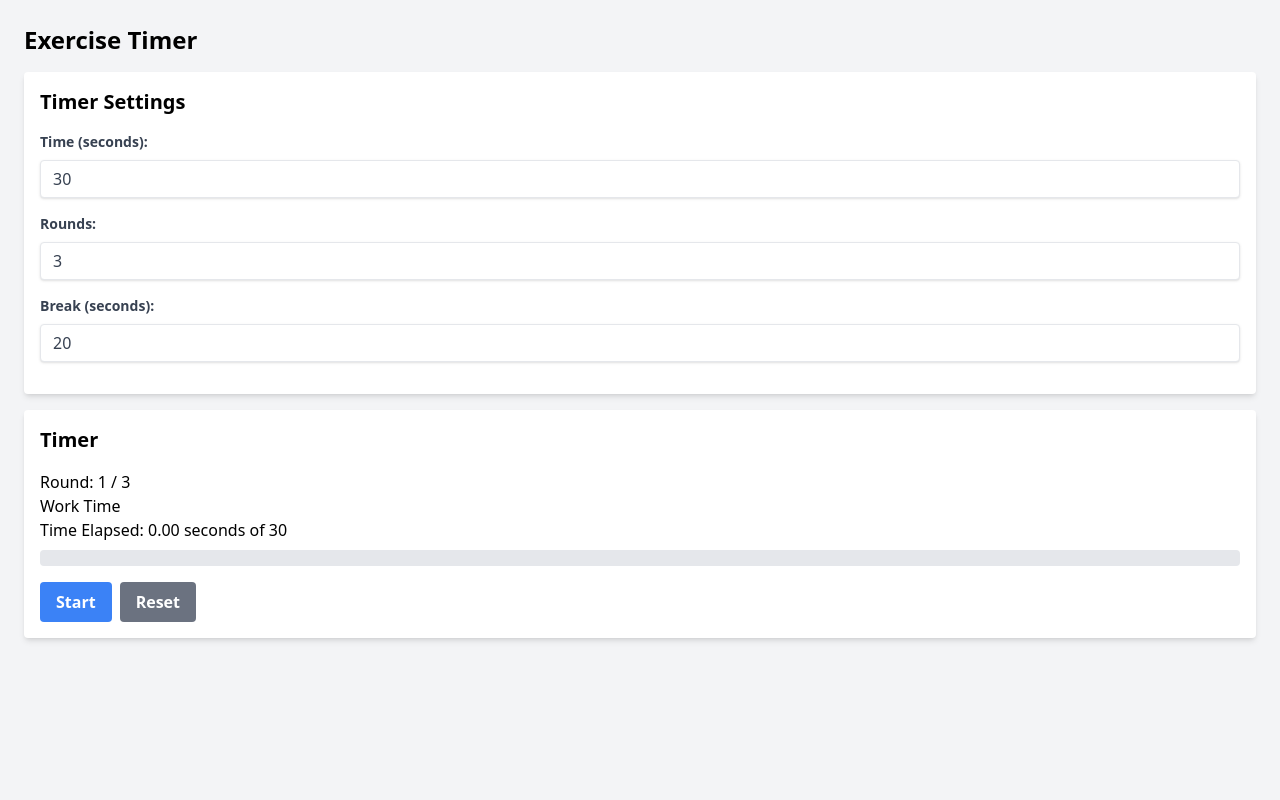
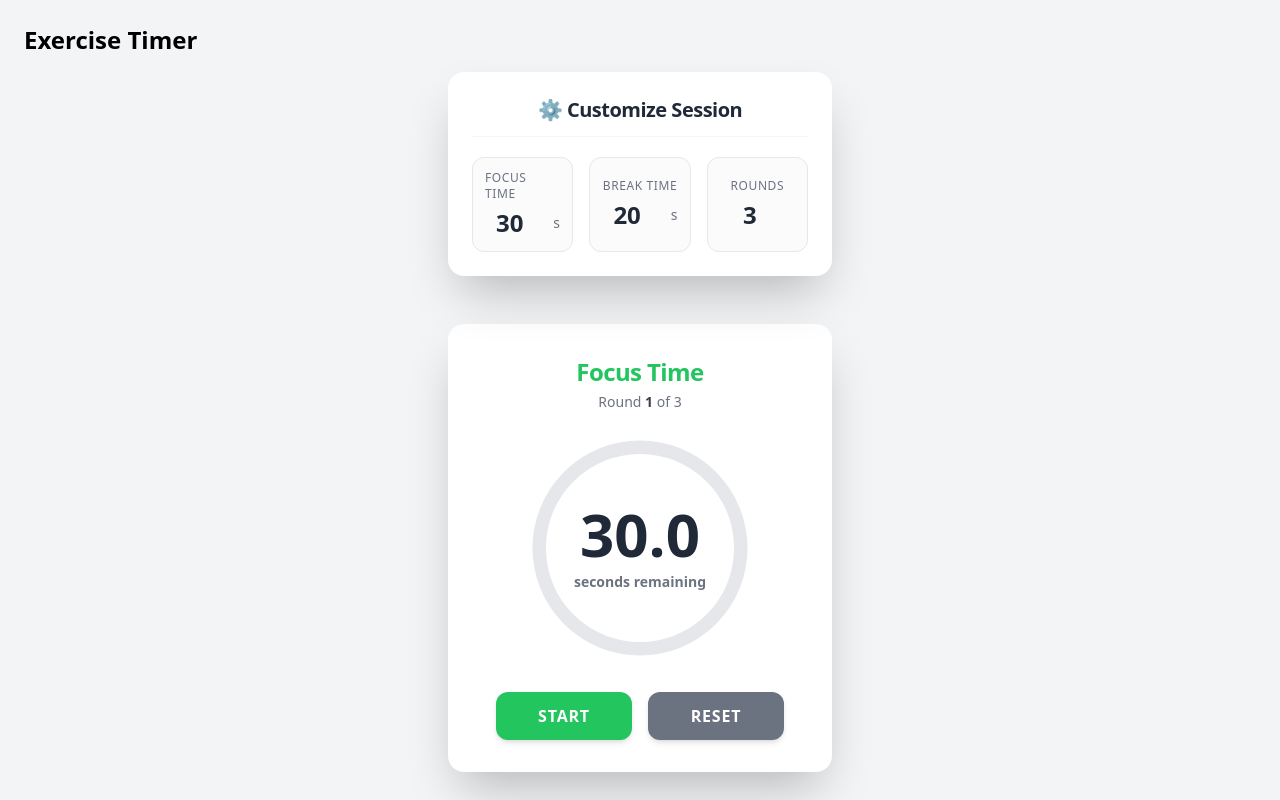
Before and after one commit to korabii/ReactExerciseTimer, a React (Vite) app: page / in a window 1280 px wide. Built offline with nearby package versions, Linux system fonts and the light colour scheme.

Commit message:
AI aided changes to both timer and timer form.

```diff
--- a/package.json
+++ b/package.json
@@ -10,6 +10,7 @@
     "preview": "vite preview"
   },
   "dependencies": {
+    "framer-motion": "^12.23.24",
     "react": "^18.3.1",
     "react-dom": "^18.3.1"
   },
--- a/src/App.jsx
+++ b/src/App.jsx
@@ -18,6 +18,7 @@ function App() {
       <div className="p-6 bg-gray-100 min-h-screen">
          <h1 className="text-2xl font-bold mb-4">Exercise Timer</h1>
          <TimerForm bundle={bundle} />
+         <br/><br/>
          <Timer bundle={bundle} />
       </div>
    );
--- a/src/components/Timer.jsx
+++ b/src/components/Timer.jsx
@@ -1,100 +1,192 @@
-import React, { useState, useEffect, useRef } from 'react';
+import React, { useState, useEffect, useRef } from "react";
+import { motion, AnimatePresence } from "framer-motion";
 
 const Timer = ({ bundle }) => {
-   // props
   const { settings } = bundle;
-   // state
+
   const [currentRound, setCurrentRound] = useState(1);
-   const [timerCount, setTimerCount] = useState(0);
   const [isBreak, setIsBreak] = useState(false);
   const [isRunning, setIsRunning] = useState(false);
-   // refs
-   const intervalRef = useRef(null);
-   const lastUpdateRef = useRef(Date.now());
-   // Booleans
-   const restingTimer = (!isBreak && timerCount >= settings.time);
-   const workingTimer = (isBreak && timerCount >= settings.breakTime);
+  const [timerCount, setTimerCount] = useState(0);
 
-   // Timer logic
-   useEffect(() => {
-      if (isRunning) {
-         //create new interval object if is running is true
-         intervalRef.current = setInterval(() => {
-            //figure out elapsed time by getting (current time) - (last render time or time user clicked start)
+  const startTimeRef = useRef(null);
+  const requestRef = useRef(null);
+
+  const total = isBreak ? settings.breakTime : settings.time;
+  const remaining = Math.max(total - timerCount, 0);
+  const progress = Math.min((timerCount / total) * 100, 100);
+
+  /** Core high-accuracy timer using requestAnimationFrame */
+  const tick = () => {
     const now = Date.now();
-            const elapsedTime = (now - lastUpdateRef.current) / 1000; // Convert to seconds
-            lastUpdateRef.current = now;
+    // This calculation is correct for elapsed time
+    const elapsed = (now - startTimeRef.current) / 1000;
+    setTimerCount(elapsed);
 
-            // When timer reaches the user-defined work or break time
-            if (restingTimer || workingTimer) {
-               // Alternate between break and work
-               setIsBreak(prev => !prev);
-               // Reset timer
-               setTimerCount(0);
-
-               // Stop timer if max rounds reached
-               if (!isBreak && currentRound >= settings.rounds) {
-                  //base case
-                  setIsRunning(false);
-               } else if (!isBreak) {
-                  // Increment rounds if it was a work round
-                  setCurrentRound(prev => prev + 1);
-               }
+    if (elapsed >= total) {
+      handlePhaseComplete();
+      return;
     }
 
-            // Increment timer while app is in running state
-            // schedules the use effect to be called again after everything has finished executng, including the 30 millisecond break.
-            setTimerCount(prev => prev + elapsedTime);
-         }, 27);
-      }
-
-      //setTimerCount will cause useeffect to fire on every re-render also calling the unmount function every time, not ideal but works.
-      return () => {
-         //console.log("unmount");
-         clearInterval(intervalRef.current)
-      };
-   }, [isRunning, timerCount]);
-
-
-
-   // Handle start/stop button
-   const handleStartStop = () => {
-      setIsRunning(prev => !prev);
-      //reseting last update time here is crucial as it will re-set everytime the user starts and stops the timer/application.
-      lastUpdateRef.current = Date.now();
+    requestRef.current = requestAnimationFrame(tick);
   };
 
-   // Reset the timer
-   const handleReset = () => {
-      clearInterval(intervalRef.current); // Clear the interval immediately
-      setIsRunning(false);
-      setCurrentRound(1);
-      setTimerCount(0);
-      setIsBreak(false);
+  const startTimer = () => {
+    // Only start if the timer isn't already running
+    if (!requestRef.current) {
+        startTimeRef.current = Date.now() - timerCount * 1000;
+        requestRef.current = requestAnimationFrame(tick);
+    }
   };
 
+  const stopTimer = () => {
+    if (requestRef.current) {
+      cancelAnimationFrame(requestRef.current);
+      requestRef.current = null; // IMPORTANT: Clear the ref
+    }
+  };
+
+  /** Handles the transition between work/break phases */
+  const handlePhaseComplete = () => {
+    // 1. Always stop the current timer loop
+    stopTimer();
+    setTimerCount(total); // visually complete progress
+
+    setTimeout(() => {
+      if (!isBreak) {
+        // End of WORK phase → go to BREAK
+        if (currentRound >= settings.rounds) {
+          // All rounds done - Timer finishes
+          setIsRunning(false);
+          return;
+        }
+        // Change state to break, the useEffect below will handle starting the new timer
+        setIsBreak(true);
+      } else {
+        // End of BREAK phase → next round WORK
+        // Change state to next round and work, useEffect will handle starting
+        setIsBreak(false);
+        setCurrentRound((prev) => prev + 1);
+      }
+      setTimerCount(0); // Reset count *after* state change so useEffect can react
+    }, 250);
+  };
+
+  const handleStartStop = () => {
+    if (isRunning) {
+      setIsRunning(false);
+      stopTimer();
+    } else {
+      setIsRunning(true);
+      // Start timer immediately on click
+      // We pass the current timerCount to startTimer so it resumes from where it paused
+      startTimeRef.current = Date.now() - timerCount * 1000;
+      requestRef.current = requestAnimationFrame(tick);
+    }
+  };
+
+  const handleReset = () => {
+    stopTimer();
+    setIsRunning(false);
+    setIsBreak(false);
+    setTimerCount(0);
+    setCurrentRound(1);
+  };
+
+  // --- useEffect for Automatic Phase Transition ---
+  useEffect(() => {
+    if (isRunning && timerCount === 0) {
+      startTimeRef.current = Date.now();
+      requestRef.current = requestAnimationFrame(tick);
+    }
+  }, [isBreak, currentRound, isRunning, timerCount]);
+
+  // Cleanup effect
+  useEffect(() => {
+    return () => stopTimer();
+  }, []);
+
+  // Dynamic color classes based on the current phase
+  const primaryColor = isBreak ? "text-red-500" : "text-green-500";
+  const primaryBgColor = isBreak ? "bg-red-500 hover:bg-red-600" : "bg-green-500 hover:bg-green-600";
+  const startStopBgColor = isRunning
+    ? "bg-amber-500 hover:bg-amber-600" // Pause uses Amber
+    : primaryBgColor; // Start uses the primary color
+
   return (
-      <div className="bg-white p-4 rounded shadow-md mt-4">
-         <h2 className="text-xl font-semibold mb-4">Timer</h2>
-         <p>Round: {currentRound} / {settings.rounds}</p>
-         <p>{isBreak ? 'Break Time' : 'Work Time'}</p>
-         <p>Time Elapsed: {timerCount.toFixed(2)} seconds of {isBreak ? settings.breakTime : settings.time}</p>
-         <div className="relative mt-2 h-4 bg-gray-200 rounded overflow-hidden">
-            <div
-               className={`absolute top-0 left-0 h-full ${isBreak ? "bg-red-500" : "bg-green-500"}`}
-               style={{ width: `${isBreak ? (timerCount / settings.breakTime) * 100 : (timerCount / settings.time) * 100}%` }}>
+    // Updated container to match the TimerForm's sleek, higher-contrast look
+    <div className="flex flex-col items-center justify-center bg-white p-8 rounded-2xl shadow-2xl w-full max-w-sm mx-auto select-none">
+
+      {/* Title */}
+      <h2 className={`text-2xl font-extrabold mb-1 ${primaryColor} tracking-tight transition-colors duration-300`}>
+        {isBreak ? "Break Time" : "Focus Time"}
+      </h2>
+      <p className="text-sm text-gray-500 mb-6">
+        Round <span className="font-semibold text-gray-700">{currentRound}</span> of {settings.rounds}
+      </p>
+
+      {/* Circular Progress */}
+      <div className="relative w-56 h-56 mb-8">
+        <svg className="absolute inset-0" viewBox="0 0 100 100">
+          {/* Background circle is slightly darker */}
+          <circle
+            className="text-gray-200"
+            stroke="currentColor"
+            strokeWidth="6"
+            fill="transparent"
+            r="45"
+            cx="50"
+            cy="50"
+          />
+          {/* Progress circle uses dynamic color */}
+          <motion.circle
+            className={primaryColor}
+            stroke="currentColor"
+            strokeWidth="6"
+            strokeLinecap="round"
+            fill="transparent"
+            r="45"
+            cx="50"
+            cy="50"
+            strokeDasharray="282.6"
+            strokeDashoffset={282.6 - (progress / 100) * 282.6}
+            animate={{ strokeDashoffset: 282.6 - (progress / 100) * 282.6 }}
+            transition={{ duration: 0.25, ease: "easeOut" }}
+          />
+        </svg>
+
+        {/* Time Display */}
+        <div className="absolute inset-0 flex flex-col items-center justify-center">
+          <AnimatePresence mode="wait">
+            <motion.div
+              key={isBreak ? "break" : "work"}
+              initial={{ opacity: 0, scale: 0.9 }}
+              animate={{ opacity: 1, scale: 1 }}
+              exit={{ opacity: 0, scale: 0.9 }}
+              className="text-center"
+              transition={{ duration: 0.2 }}
+            >
+              <p className="text-6xl font-extrabold text-gray-800 leading-none">
+                {remaining.toFixed(1)}
+              </p>
+              <p className="text-sm font-semibold text-gray-500 mt-2">seconds remaining</p>
+            </motion.div>
+          </AnimatePresence>
         </div>
       </div>
-         <div className="mt-4">
+
+      {/* Buttons - Using the new primary/amber colors and full-width styling */}
+      <div className="flex gap-4 w-full px-4">
         <button
-               className="bg-blue-500 hover:bg-blue-700 text-white font-bold py-2 px-4 rounded mr-2"
           onClick={handleStartStop}
+          // Dynamic button color matching the phase/pause state
+          className={`flex-1 py-3 rounded-xl text-white font-bold shadow-md transition-all duration-200 uppercase tracking-wider ${startStopBgColor}`}
         >
-               {isRunning ? 'Pause' : 'Start'}
+          {isRunning ? "Pause" : "Start"}
         </button>
         <button
-               className="bg-gray-500 hover:bg-gray-700 text-white font-bold py-2 px-4 rounded"
           onClick={handleReset}
+          className="flex-1 py-3 rounded-xl bg-gray-500 hover:bg-gray-700 text-white font-bold shadow-md transition-all duration-200 uppercase tracking-wider"
         >
           Reset
         </button>
--- a/src/components/TimerForm.jsx
+++ b/src/components/TimerForm.jsx
@@ -3,43 +3,66 @@ import React from 'react';
 const TimerForm = ({ bundle }) => {
   const { settings, setSettings } = bundle;
 
-  return (
-    <div className="bg-white p-4 rounded shadow-md">
-      <h2 className="text-xl font-semibold mb-4">Timer Settings</h2>
-      <div className="mb-4">
-        <label className="block text-gray-700 text-sm font-bold mb-2" htmlFor="time">
-          Time (seconds):
-        </label>
+  // Function to handle number input changes and ensure they are positive integers
+  const handleSettingChange = (key, value) => {
+    // Basic validation to ensure it's a number and non-negative
+    const numericValue = Math.max(1, parseInt(value, 10) || 1);
+    setSettings({...settings, [key]: numericValue});
+  };
+
+  const InputField = ({ label, id, value, onChange, unit }) => (
+    <div className="flex flex-col items-center justify-center p-3 rounded-xl bg-gray-50/70 border border-gray-200 transition-shadow hover:shadow-lg">
+      <label
+        className="block text-xs font-medium text-gray-500 uppercase tracking-wider mb-1"
+        htmlFor={id}
+      >
+        {label}
+      </label>
+      <div className="flex items-center">
         <input
           type="number"
+          id={id}
+          value={value}
+          min="1" // Ensure minimum is 1 for rounds/time
+          className="text-center bg-transparent text-2xl font-bold text-gray-800 w-16 p-0 border-none focus:ring-0 appearance-none leading-none"
+          onChange={onChange}
+        />
+        {unit && <span className="text-sm text-gray-500 ml-1">{unit}</span>}
+      </div>
+    </div>
+  );
+
+  return (
+    <div className="bg-white p-6 rounded-2xl shadow-2xl w-full max-w-sm mx-auto transform transition-all duration-300 hover:scale-[1.01]">
+      <h2 className="text-xl font-extrabold mb-5 text-center text-gray-800 tracking-tight border-b pb-3 border-gray-100">
+        ⚙️ Customize Session
+      </h2>
+      <div className="grid grid-cols-3 gap-3 md:gap-4">
+        {/* Time Input */}
+        <InputField
+          label="Focus Time"
           id="time"
           value={settings.time}
-          className="shadow appearance-none border rounded w-full py-2 px-3 text-gray-700 leading-tight focus:outline-none focus:shadow-outline"
-          onChange={(e) => setSettings({...settings, time: e.target.value}) }
+          unit="s"
+          onChange={(e) => handleSettingChange('time', e.target.value)}
         />
-      </div>
-      <div className="mb-4">
-        <label className="block text-gray-700 text-sm font-bold mb-2" htmlFor="rounds">
-          Rounds:
-        </label>
-        <input
-          type="number"
+
+        {/* Break Time Input */}
+        <InputField
+          label="Break Time"
+          id="breakTime"
+          value={settings.breakTime}
+          unit="s"
+          onChange={(e) => handleSettingChange('breakTime', e.target.value)}
+        />
+
+        {/* Rounds Input */}
+        <InputField
+          label="Rounds"
           id="rounds"
           value={settings.rounds}
-          className="shadow appearance-none border rounded w-full py-2 px-3 text-gray-700 leading-tight focus:outline-none focus:shadow-outline"
-          onChange={(e) => setSettings({...settings, rounds: e.target.value})}
-        />
-      </div>
-      <div className="mb-4">
-        <label className="block text-gray-700 text-sm font-bold mb-2" htmlFor="breakTime">
-          Break (seconds):
-        </label>
-        <input
-          type="number"
-          id="breakTime"
-          value={settings.breakTime}
-          className="shadow appearance-none border rounded w-full py-2 px-3 text-gray-700 leading-tight focus:outline-none focus:shadow-outline"
-          onChange={(e) => setSettings({...settings, breakTime: e.target.value})}
+          unit=""
+          onChange={(e) => handleSettingChange('rounds', e.target.value)}
         />
       </div>
     </div>
```
Also changed, not shown: 1 other file (tests, documents, lock files or other folders). Lines whose indentation alone changed are shown as unchanged.
